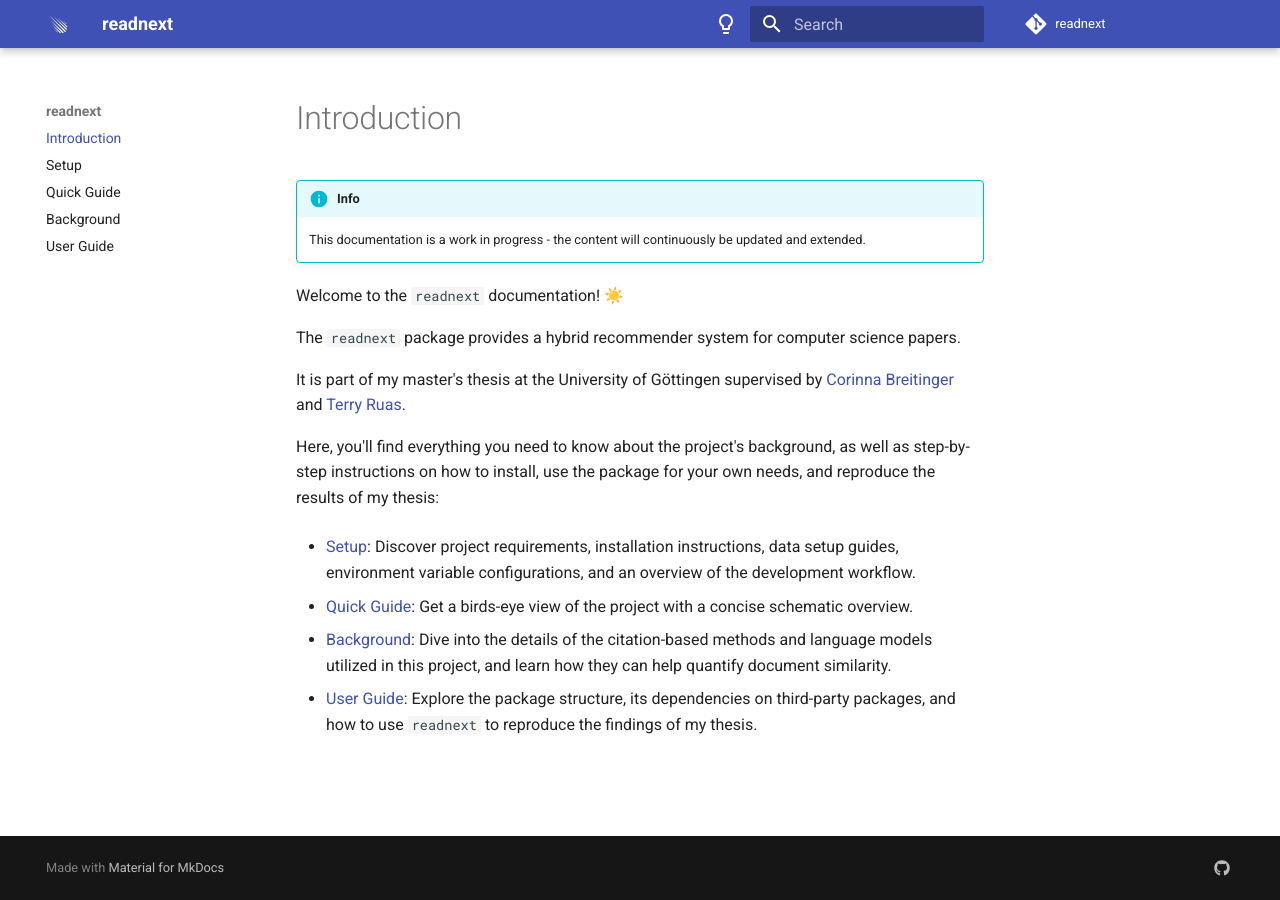
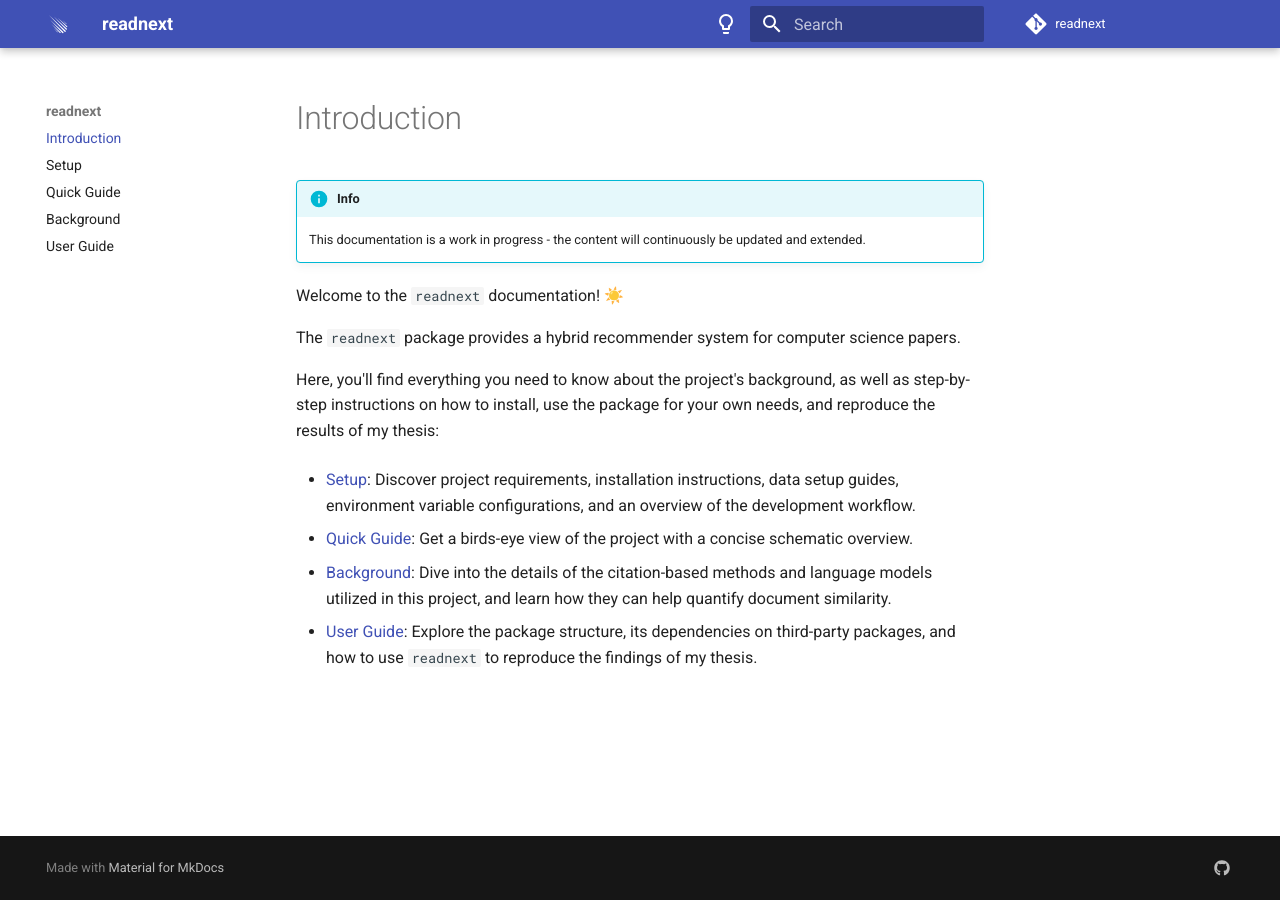
Before and after one commit to joel-beck/readnext, an MkDocs documentation site: the page built from docs/index.md, in a window 1280 px wide. Built offline with MkDocs 1.6.1 and Material for MkDocs 9.7.7, drawn with Linux system fonts in a browser that asks for light colours; comment, search, counter and statistics services are not loaded.

```diff
--- a/docs/index.md
+++ b/docs/index.md
@@ -8,8 +8,6 @@ Welcome to the `readnext` documentation! ☀️
 
 The `readnext` package provides a hybrid recommender system for computer science papers.
 
-It is part of my master's thesis at the University of Göttingen supervised by [Corinna Breitinger](https://gipplab.org/team/corinna-breitinger/) and [Terry Ruas](https://gipplab.org/team/dr-terry-lima-ruas/).
-
 Here, you'll find everything you need to know about the project's background, as well as step-by-step instructions on how to install, use the package for your own needs, and reproduce the results of my thesis:
 
 - [Setup](setup.md): Discover project requirements, installation instructions, data setup guides, environment variable configurations, and an overview of the development workflow.
```
Also changed, not shown: README.md (+2 -3 lines).
